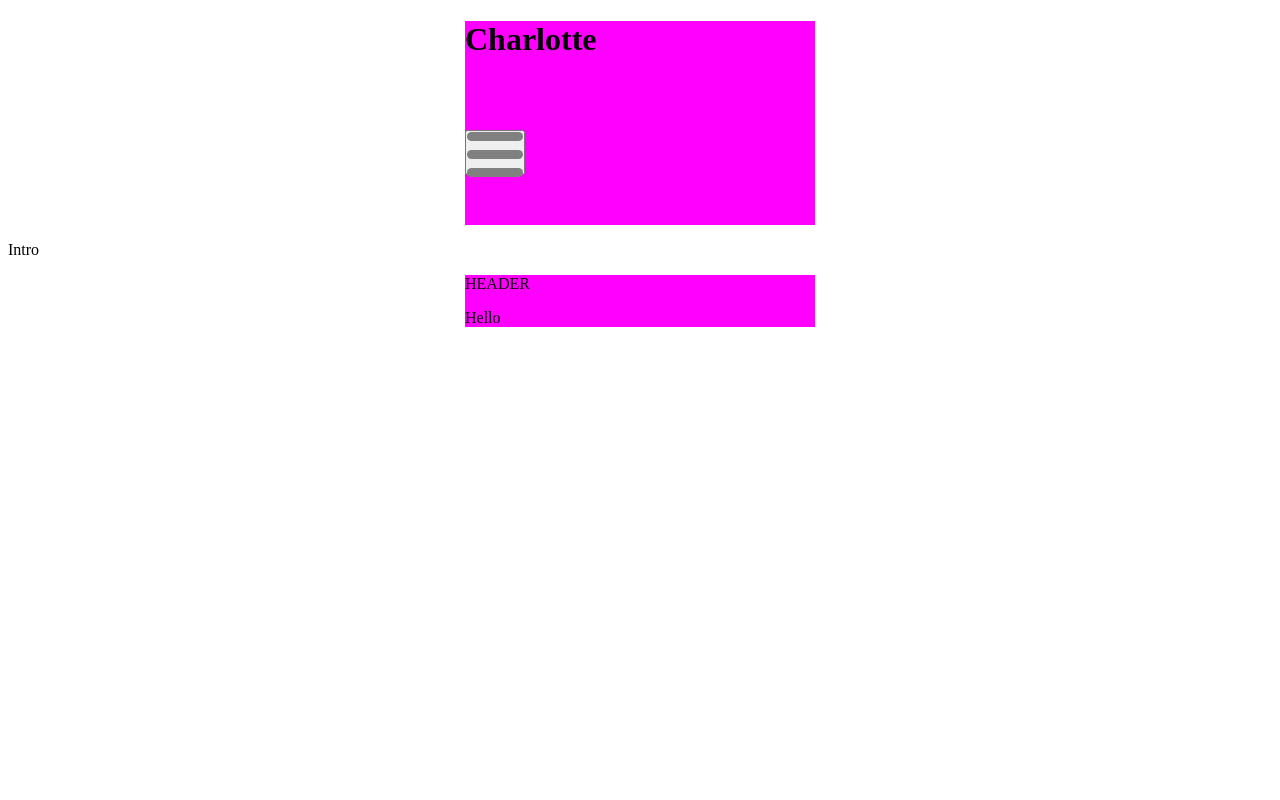
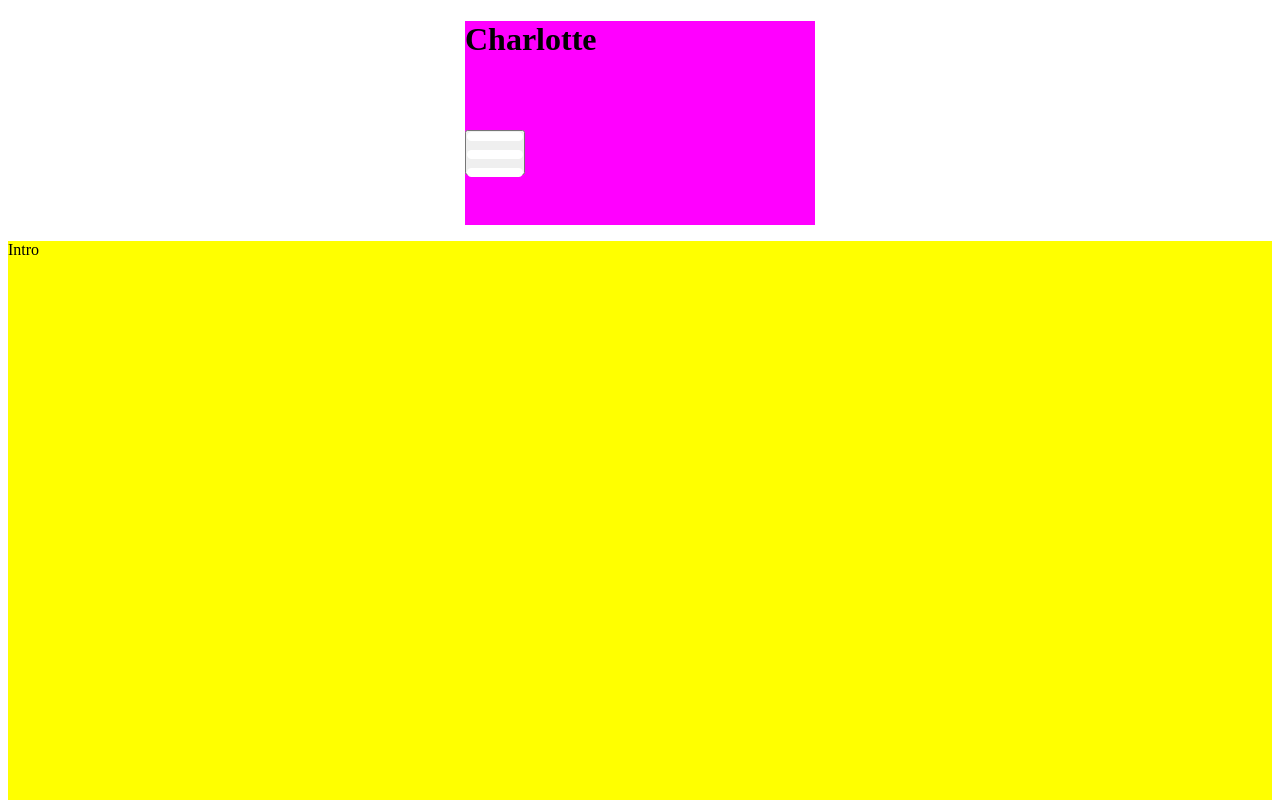
Before and after one commit to CharlotteMD/charlotteqazi, a React (Create React App) app: page / in a window 1280 px wide. Shown: the top 800 px of the page. Built offline with nearby package versions, Linux system fonts and the light colour scheme.

Commit message:
created a sticky footer

```diff
--- a/src/components/App.js
+++ b/src/components/App.js
@@ -12,12 +12,13 @@ function App() {
   return (
     <div className="App">
       <Header />
-      <Router>
-        <Route path="/intro" component={Intro} />
-        <Route path="/about" component={About} />
-        <Route exact path="/" component={Intro} />
-      </Router>
-
+      <div className="content">
+        <Router>
+          <Route path="/intro" component={Intro} />
+          <Route path="/about" component={About} />
+          <Route exact path="/" component={Intro} />
+        </Router>
+      </div>
       <Footer />
     </div>
   );
--- a/src/css/header.css
+++ b/src/css/header.css
@@ -27,7 +27,7 @@ footer {
   position: absolute;
   height: 9px;
   width: 100%;
-  background: grey;
+  background: white;
   border-radius: 9px;
   opacity: 1;
   left: 0;
--- a/src/css/style.css
+++ b/src/css/style.css
@@ -1,3 +1,12 @@
 html {
   --max-site-width: 350px;
 }
+
+.content {
+  background-color: yellow;
+  min-height: calc(100vh - 70px);
+}
+
+footer {
+  height: 50px;
+}
```
